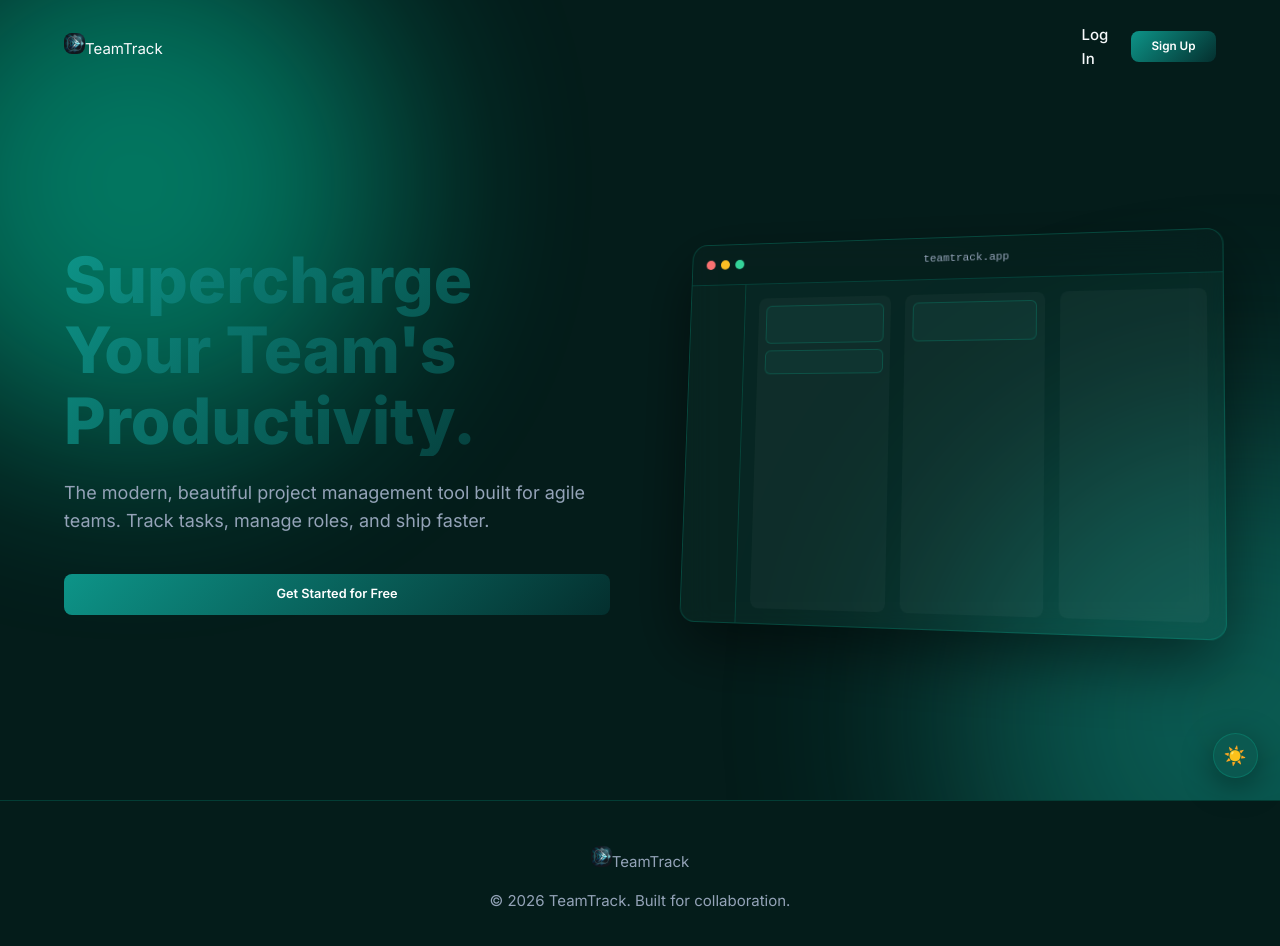
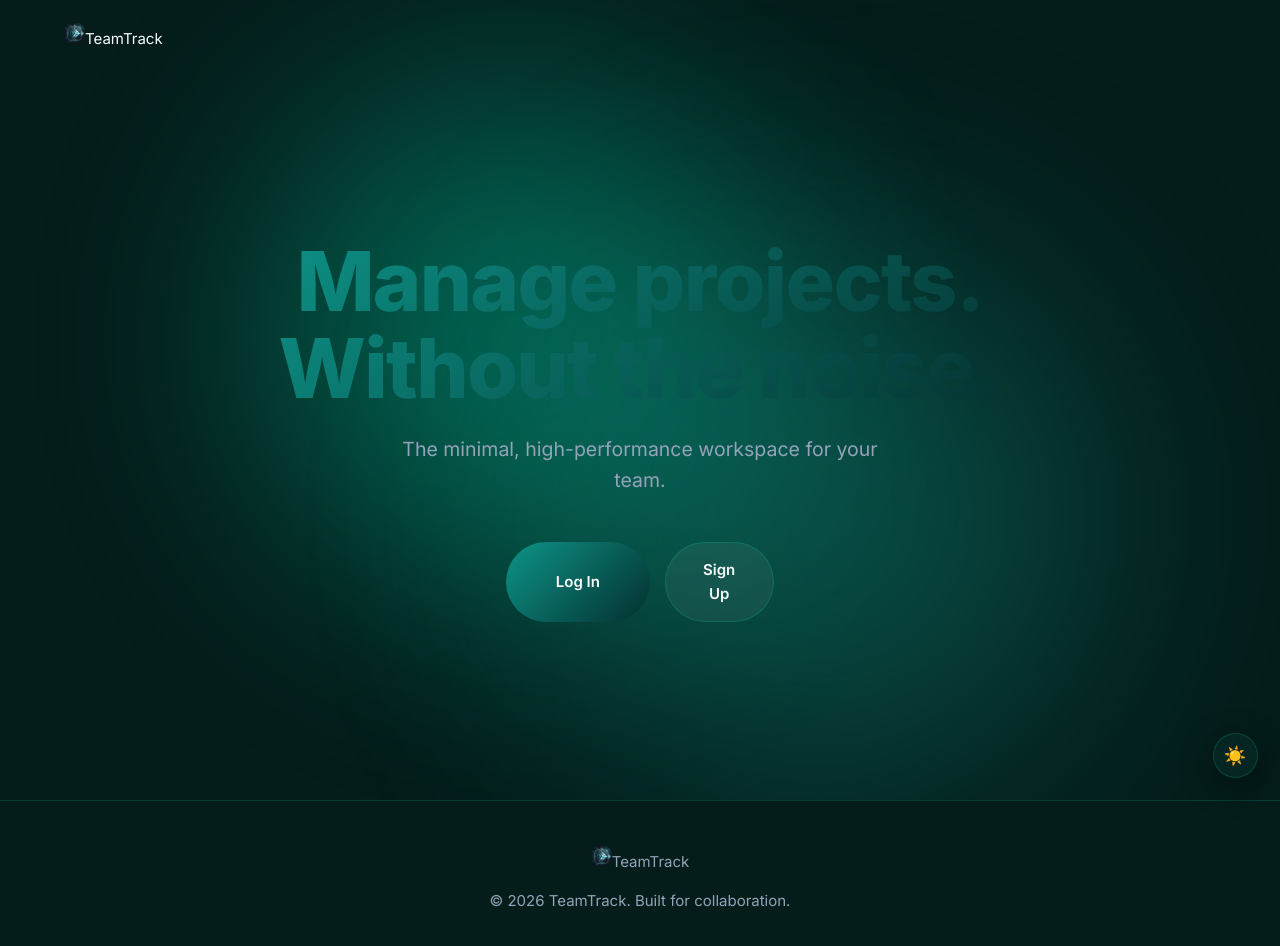
Before and after one commit to meh2023/TeamTrack, a website: page public/index.html in a window 1280 px wide. Drawn offline with Linux system fonts and the light colour scheme.

Commit message:
style: move auth buttons to center of minimalist landing page

```diff
--- a/public/css/styles.css
+++ b/public/css/styles.css
@@ -779,7 +779,6 @@ input, select, textarea { font-family: inherit; }
   align-items: center;
   justify-content: center;
   padding: 8rem 5% 4rem;
-  gap: 4rem;
   position: relative;
   overflow: hidden;
 }
@@ -790,138 +789,65 @@ input, select, textarea { font-family: inherit; }
   width: 500px;
   height: 500px;
   border-radius: 50%;
-  filter: blur(100px);
+  filter: blur(120px);
   z-index: -1;
-  opacity: 0.4;
+  opacity: 0.3;
   animation: floatBlob 20s infinite ease-in-out alternate;
 }
 .landing-hero::before {
   background: var(--accent);
-  top: -10%;
-  left: -10%;
+  top: 10%;
+  left: 20%;
 }
 .landing-hero::after {
   background: var(--accent2);
-  bottom: -10%;
-  right: -10%;
+  bottom: 10%;
+  right: 20%;
   animation-delay: -10s;
 }
 
 @keyframes floatBlob {
   0% { transform: translate(0, 0) scale(1); }
-  100% { transform: translate(100px, 100px) scale(1.2); }
+  100% { transform: translate(50px, 50px) scale(1.1); }
 }
 
 .hero-content {
   flex: 1;
-  max-width: 600px;
+  max-width: 800px;
   z-index: 1;
+  text-align: center;
+  display: flex;
+  flex-direction: column;
+  align-items: center;
 }
 .hero-title {
-  font-size: clamp(2.5rem, 5vw, 4.5rem);
-  line-height: 1.1;
+  font-size: clamp(3rem, 7vw, 5.5rem);
+  line-height: 1.05;
   margin-bottom: 1.5rem;
   font-weight: 800;
+  letter-spacing: -0.02em;
   background: var(--grad);
   -webkit-background-clip: text;
   -webkit-text-fill-color: transparent;
 }
 .hero-subtitle {
-  font-size: 1.2rem;
+  font-size: 1.3rem;
   color: var(--text-dim);
-  margin-bottom: 2.5rem;
+  margin-bottom: 3rem;
   line-height: 1.6;
+  max-width: 500px;
 }
 .hero-actions {
   display: flex;
   gap: 1rem;
 }
-
-.hero-graphic {
-  flex: 1;
-  display: none;
-  z-index: 1;
-}
-@media (min-width: 900px) {
-  .hero-graphic {
-    display: block;
-  }
+.hero-actions .btn {
+  padding: 1rem 2.5rem;
+  font-size: 1rem;
+  border-radius: 50px;
 }
 
-/* Glass Mockup CSS Illustration */
-.glass-mockup {
-  background: var(--bg-card);
-  backdrop-filter: blur(16px);
-  -webkit-backdrop-filter: blur(16px);
-  border: 1px solid var(--border);
-  border-radius: 16px;
-  box-shadow: 0 24px 64px rgba(0,0,0,0.5);
-  overflow: hidden;
-  transform: perspective(1000px) rotateY(-10deg) rotateX(5deg);
-  transition: transform 0.5s ease;
-}
-.glass-mockup:hover {
-  transform: perspective(1000px) rotateY(-5deg) rotateX(2deg) translateY(-10px);
-}
-.mockup-header {
-  background: rgba(0,0,0,0.2);
-  padding: 0.8rem 1rem;
-  display: flex;
-  align-items: center;
-  border-bottom: 1px solid var(--border);
-}
-.mockup-header .dots {
-  display: flex;
-  gap: 6px;
-}
-.mockup-header .dot {
-  width: 10px;
-  height: 10px;
-  border-radius: 50%;
-}
-.mockup-header .dot.red { background: var(--red); }
-.mockup-header .dot.yellow { background: var(--amber); }
-.mockup-header .dot.green { background: var(--green); }
-.mockup-title {
-  flex: 1;
-  text-align: center;
-  font-size: 0.75rem;
-  color: var(--text-dim);
-  font-family: monospace;
-}
-.mockup-body {
-  display: flex;
-  height: 350px;
-}
-.mockup-sidebar {
-  width: 60px;
-  background: rgba(0,0,0,0.1);
-  border-right: 1px solid var(--border);
-}
-.mockup-kanban {
-  flex: 1;
-  display: flex;
-  padding: 1rem;
-  gap: 1rem;
-}
-.mockup-col {
-  flex: 1;
-  background: rgba(255,255,255,0.03);
-  border-radius: 8px;
-  padding: 0.5rem;
-  display: flex;
-  flex-direction: column;
-  gap: 0.5rem;
-}
-.mockup-card {
-  height: 40px;
-  background: var(--bg-card);
-  border-radius: 6px;
-  border: 1px solid var(--border);
-}
-.mockup-card.short {
-  height: 25px;
-}
+
 
 
 
--- a/public/index.html
+++ b/public/index.html
@@ -11,41 +11,16 @@
   <!-- Navbar -->
   <nav class="landing-nav">
     <div class="logo"><img src="/img/logo.png" alt="TeamTrack Logo">TeamTrack</div>
-    <div class="nav-links">
-      <a href="/login.html" class="nav-link">Log In</a>
-      <a href="/login.html" class="btn btn-primary btn-sm">Sign Up</a>
-    </div>
   </nav>
 
   <!-- Hero Section -->
   <header class="landing-hero">
     <div class="hero-content">
-      <h1 class="hero-title">Supercharge Your Team's Productivity.</h1>
-      <p class="hero-subtitle">The modern, beautiful project management tool built for agile teams. Track tasks, manage roles, and ship faster.</p>
+      <h1 class="hero-title">Manage projects. Without the noise.</h1>
+      <p class="hero-subtitle">The minimal, high-performance workspace for your team.</p>
       <div class="hero-actions">
-        <a href="/login.html" class="btn btn-primary">Get Started for Free</a>
-      </div>
-    </div>
-
-    <div class="hero-graphic">
-      <div class="glass-mockup">
-        <div class="mockup-header">
-           <div class="dots"><span class="dot red"></span><span class="dot yellow"></span><span class="dot green"></span></div>
-           <div class="mockup-title">teamtrack.app</div>
-        </div>
-        <div class="mockup-body">
-           <div class="mockup-sidebar"></div>
-           <div class="mockup-kanban">
-             <div class="mockup-col">
-               <div class="mockup-card"></div>
-               <div class="mockup-card short"></div>
-             </div>
-             <div class="mockup-col">
-               <div class="mockup-card"></div>
-             </div>
-             <div class="mockup-col"></div>
-           </div>
-        </div>
+        <a href="/login.html" class="btn btn-primary">Log In</a>
+        <a href="/login.html?tab=signup" class="btn btn-secondary">Sign Up</a>
       </div>
     </div>
   </header>
```
Also changed, not shown: public/login.html (+5 -0 lines).
